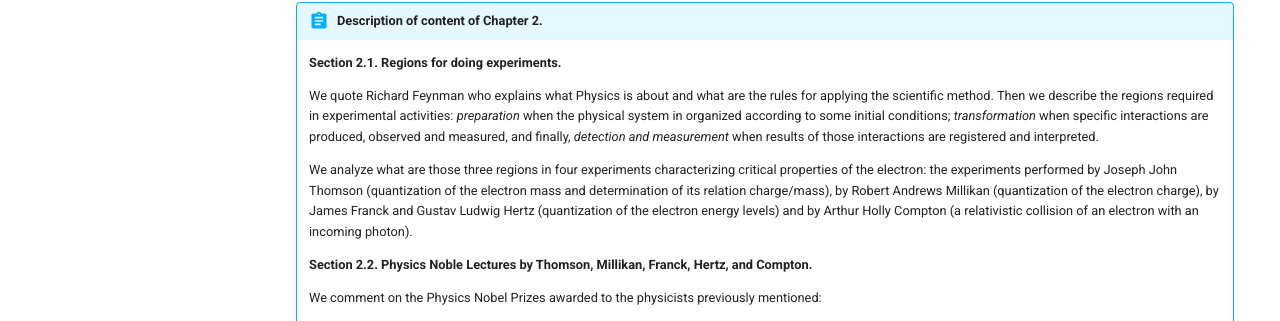
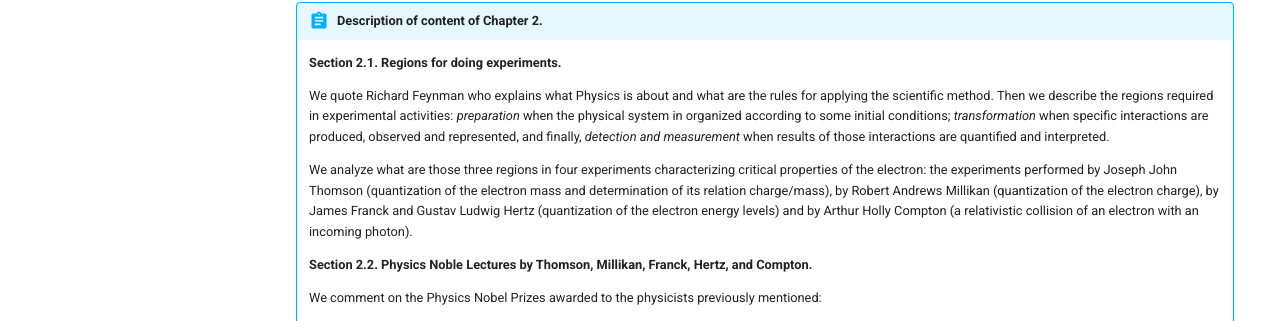
Before and after one commit to modphysnobel/modphysnobel.github.io, an MkDocs documentation site: the page built from docs/vol-I/vol-I-chap-2-sect-1.md, in a window 1280 px wide and 900 px high, scrolled down 525 px. Shown: the part 152-473 px from the top of the window. Built offline with MkDocs 1.6.1 and Material for MkDocs 9.7.7, drawn with Linux system fonts in a browser that asks for light colours; some web fonts are replaced; comment, search, counter and statistics services are not loaded.

Commit message:
Update vol-I-chap-2-sect-1.md

```diff
--- a/docs/vol-I/vol-I-chap-2-sect-1.md
+++ b/docs/vol-I/vol-I-chap-2-sect-1.md
@@ -23,7 +23,7 @@
 
 	**Section 2.1. Regions for doing experiments.**
 
-	We quote Richard Feynman who explains what Physics is about and what are the rules for applying the scientific method. Then we describe the regions required in experimental activities: *preparation* when the physical system in organized according to some initial conditions; *transformation* when specific interactions are produced, observed and measured, and finally, *detection and measurement* when results of those interactions are registered and interpreted.
+	We quote Richard Feynman who explains what Physics is about and what are the rules for applying the scientific method. Then we describe the regions required in experimental activities: *preparation* when the physical system in organized according to some initial conditions; *transformation* when specific interactions are produced, observed and represented, and finally, *detection and measurement* when results of those interactions are quantified and interpreted.
 
 	We analyze what are those three regions in four experiments characterizing critical properties of the electron: the experiments performed by Joseph John Thomson (quantization of the electron mass and determination of its relation charge/mass), by Robert Andrews Millikan (quantization of the electron charge), by James Franck and Gustav Ludwig Hertz (quantization of the electron energy levels) and by Arthur Holly Compton (a relativistic collision of an electron with an incoming photon).
 
```
